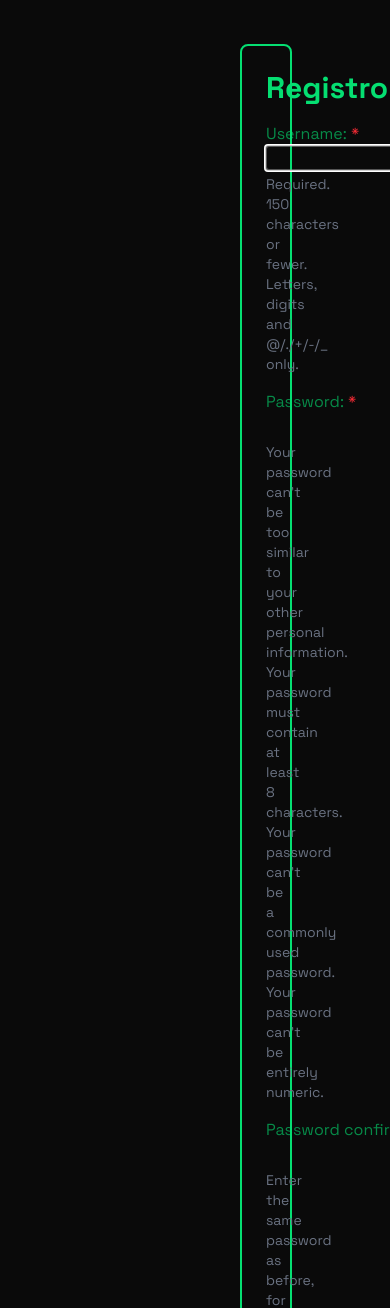
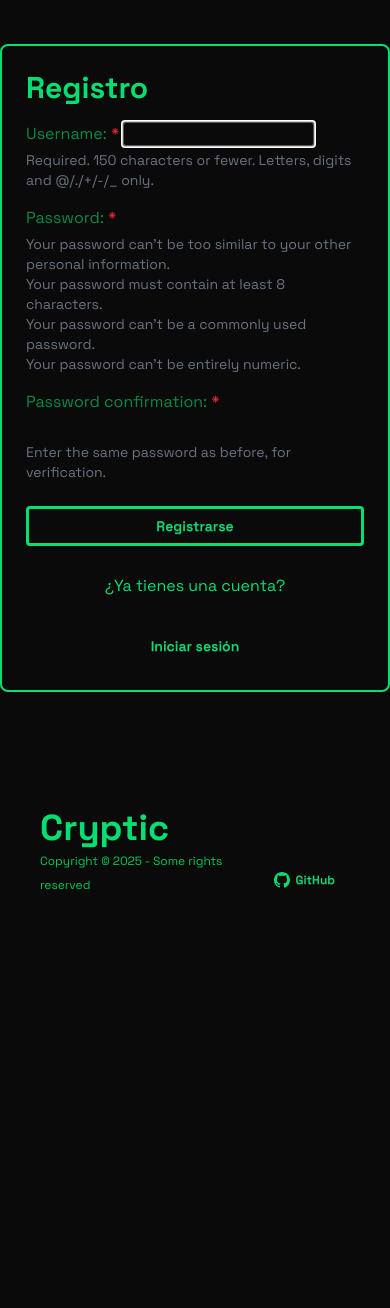
Before and after one commit to Dxnale/cryptic-demo, a Django app: page /accounts/register/ in a window 390 px wide; the page is wider, and only the part inside the window is pictured. Shown: the part 232-1540 px from the top of that part. After the commit the page ends 1122 px from the top of that part, so only its background shows below. Run offline with Django 5.2, Linux system fonts and the light colour scheme; style sheets or scripts are compiled from the project's sources.

Commit message:
feat: style correction on register form

```diff
--- a/demoproject/templates/registration/register.html
+++ b/demoproject/templates/registration/register.html
@@ -3,9 +3,8 @@
 {% block title %}Registro{% endblock %}
 
 {% block content %}
-<main class="max-w-4xl my-3 py-8 mx-auto px-60 font-mono">
-  <div class="card flex flex-col gap-4 rounded-box border-2 border-green-400 p-6 mb-8">
-    <h1 class="text-3xl font-bold">Registro</h1>
+<main class="max-w-4xl my-3 py-8 mx-auto sm:px-60 font-mono">
+  <div class="card flex flex-col gap-4 rounded-box border-2 border-green-400 p-6 mb-8">    <h1 class="text-3xl font-bold">Registro</h1>
 
     {% if messages %}
       <div class="space-y-2">
```
